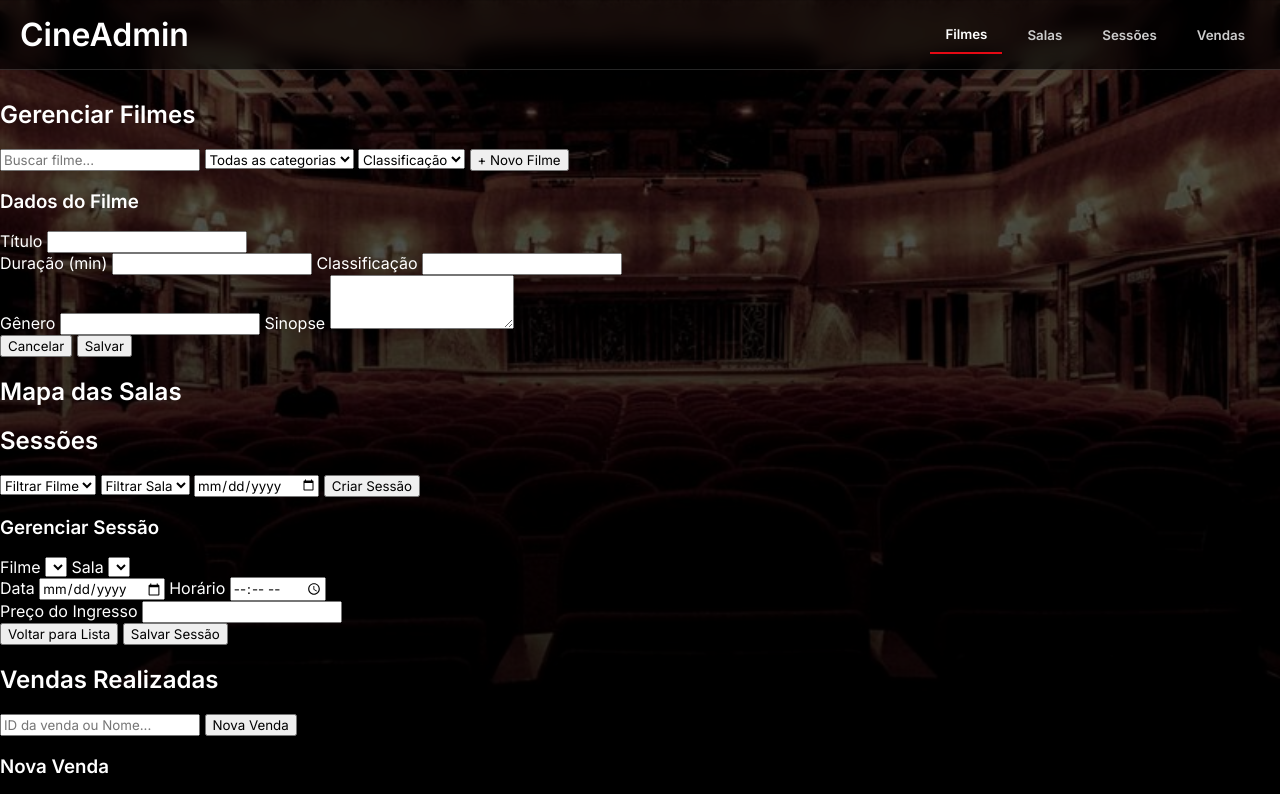
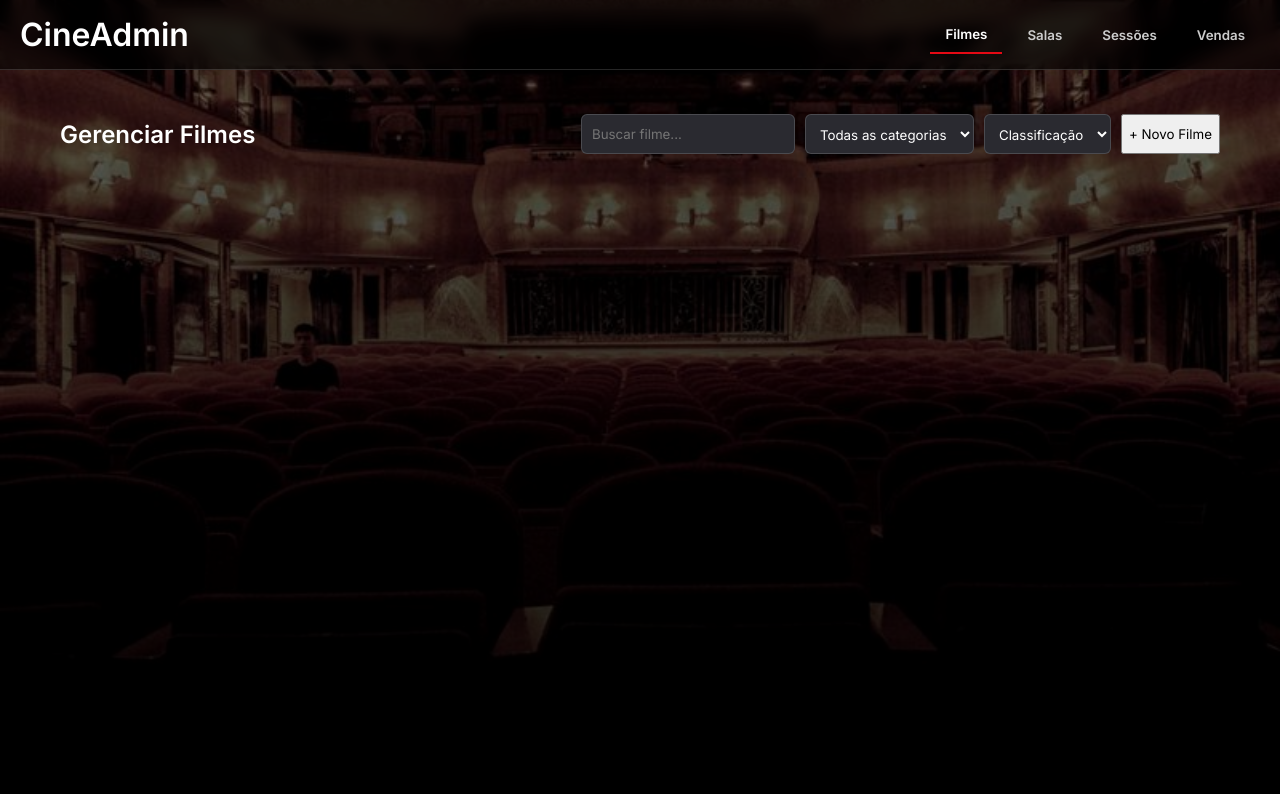
Before and after one commit to PedroHenri10/P2-LP-Sistema-Cinema-Frontend, a plain HTML site: page index.html in a window 1280 px wide. Shown: the top 794 px of the page. Drawn offline with Linux system fonts and the light colour scheme.

Commit message:
sessoes filtros e campos css

```diff
--- a/style.css
+++ b/style.css
@@ -62,3 +62,34 @@ body {
     color: var(--text-main);
     border-bottom: 2px solid var(--accent);
 }
+
+main { max-width: 1200px; margin: 0 auto; padding: 20px; }
+.hidden { display: none !important; }
+
+.view-section {
+    animation: fadeIn 0.4s ease;
+}
+
+@keyframes fadeIn {
+    from { opacity: 0; transform: translateY(10px); }
+    to { opacity: 1; transform: translateY(0); }
+}
+
+.panel-header {
+    display: flex;
+    flex-wrap: wrap;
+    justify-content: space-between;
+    align-items: center;
+    margin-bottom: 20px;
+    gap: 10px;
+}
+
+.filters { display: flex; gap: 10px; flex-wrap: wrap; }
+
+input, select, textarea {
+    background: #2a2a30;
+    border: 1px solid var(--border);
+    color: white;
+    padding: 10px;
+    border-radius: 6px;
+}
```
